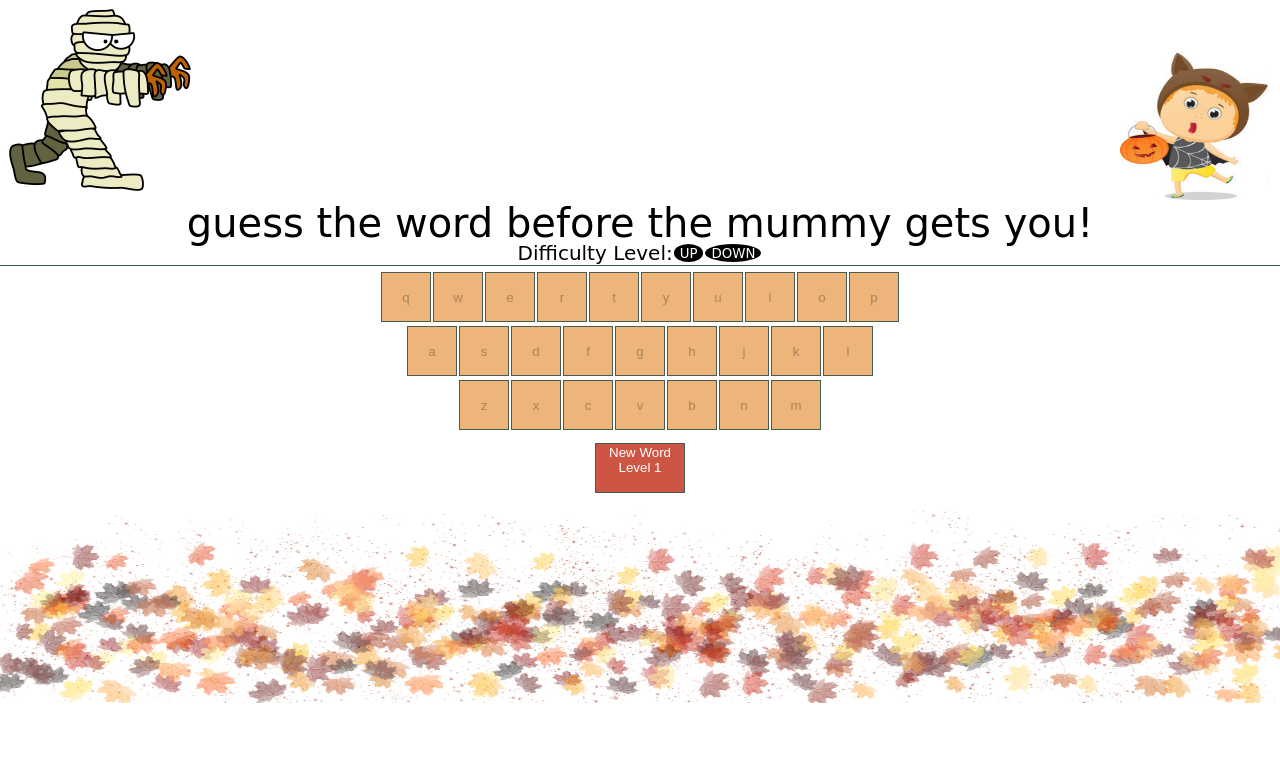
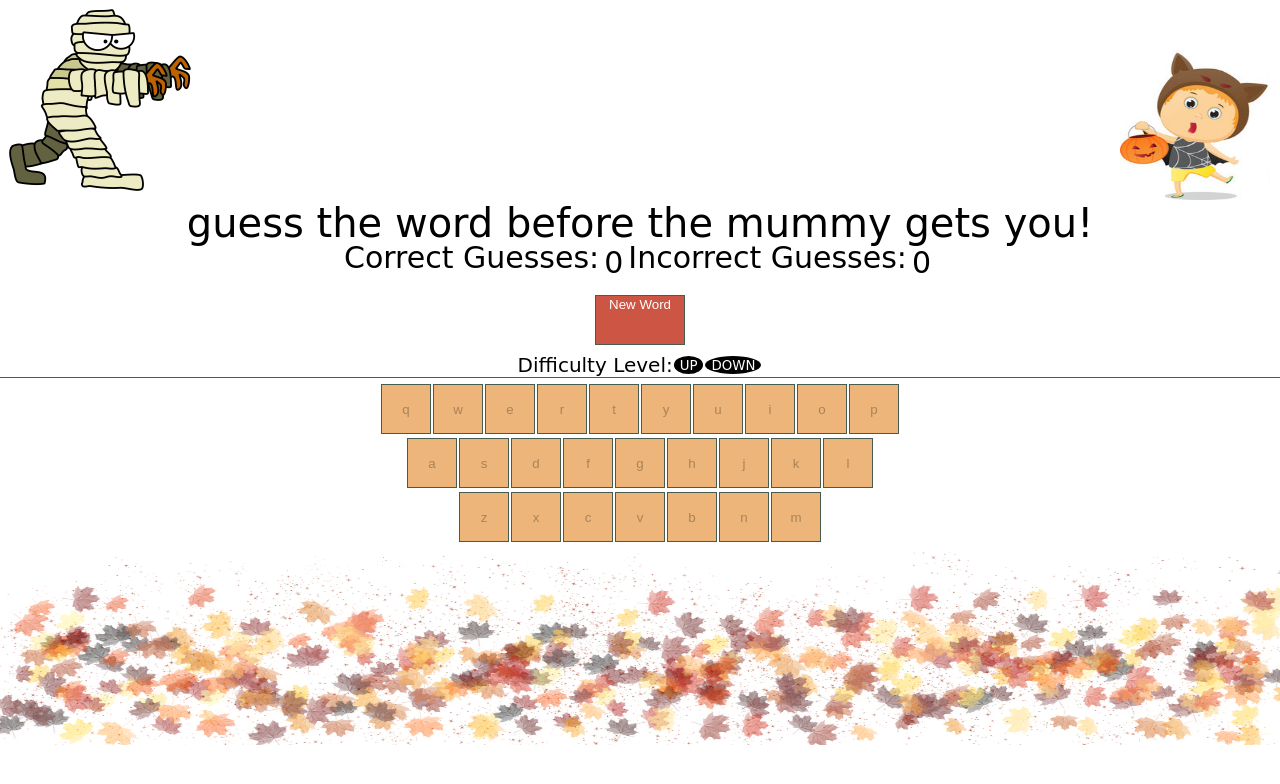
Before and after one commit to kristenburgess25/game-time, a website: page index.html in a window 1280 px wide. Drawn offline with nearby package versions, Linux system fonts and the light colour scheme; a web font is replaced by a local one.

Commit message:
can determine if guess is incorrect

```diff
--- a/index.html
+++ b/index.html
@@ -23,8 +23,16 @@
     <p class="player-message">guess the word before the mummy gets you!</p>
   </div>
 
+  <div class="guesscount-container">
+    <p> Correct Guesses: <p class="correct-guesses"> 0 </p>
+    <p> Incorrect Guesses: <p class="incorrect-guesses"> 0 </p>
+  </p>
+  </div>
+
+  <button class="new-word-button">New Word</button>
+
   <div class="difficulty-container">
-    <h3> Difficulty Level: <span class="game-level"> </span></h3>
+    <h3> Difficulty Level:<span class="game-level"> </span></h3>
     <button class="up"> UP </button>
     <button class="down"> DOWN </button>
   </div>
@@ -65,7 +73,7 @@
   </div>
 
 
-  <button class="new-word-button">New Word Level 1</button>
+
   <img class="leaves" src="../images/game-leaves.png" alt="leaves">
 
   <script src='https://ajax.googleapis.com/ajax/libs/jquery/1.12.4/jquery.min.js'></script>
--- a/lib/css/styles.css
+++ b/lib/css/styles.css
@@ -9,6 +9,19 @@
    display: flex;
    justify-content: center;
    padding-bottom: 2px;
+ }
+
+ .guesscount-container {
+   font-family:'Amatica SC', cursive;
+   font-size: 30px;
+   display: flex;
+   justify-content: center;
+   padding-bottom: 2px;
+   margin: auto;
+ }
+
+ .correct-guesses, .incorrect-guesses {
+   padding: 5px;
  }
 
  .up, .down {
@@ -73,7 +86,7 @@
 
 .empty-word {
   display: flex;
-  margin:auto;
+  margin: auto;
   justify-content: center;
   font-family: 'Amatica SC', cursive;
   font-size: 50px;
```
Also changed, not shown: lib/game-time.js (+24 -6 lines).
